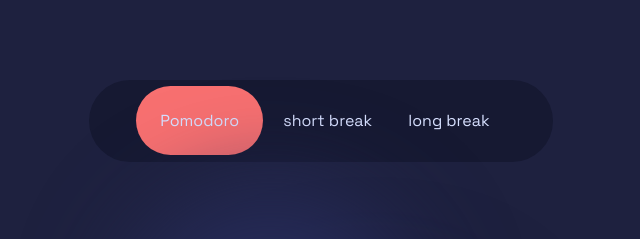
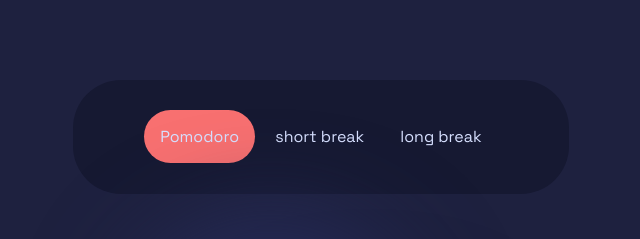
Before and after one commit to minda23/pomodoroApp, a plain HTML site: page index.html in a window 1280 px wide. Shown: the top 239 px of the page, without its empty margins (319-959 px from the left). Drawn offline with Linux system fonts and the light colour scheme.

Commit message:
change padding

```diff
--- a/css/style.css
+++ b/css/style.css
@@ -30,7 +30,7 @@ body {
   border: transparent;
   border-radius: 3rem;
   width: 100%;
-  padding: 2rem;
+  padding: 3rem;
   max-width: 25rem;
   text-align: center;
 
@@ -44,7 +44,6 @@ a {
 
 a.active {
   border: transparent;
-  padding: 1.5rem;
   border-radius: 3rem;
   width: 5rem;
   background-color: #F87070;
```
